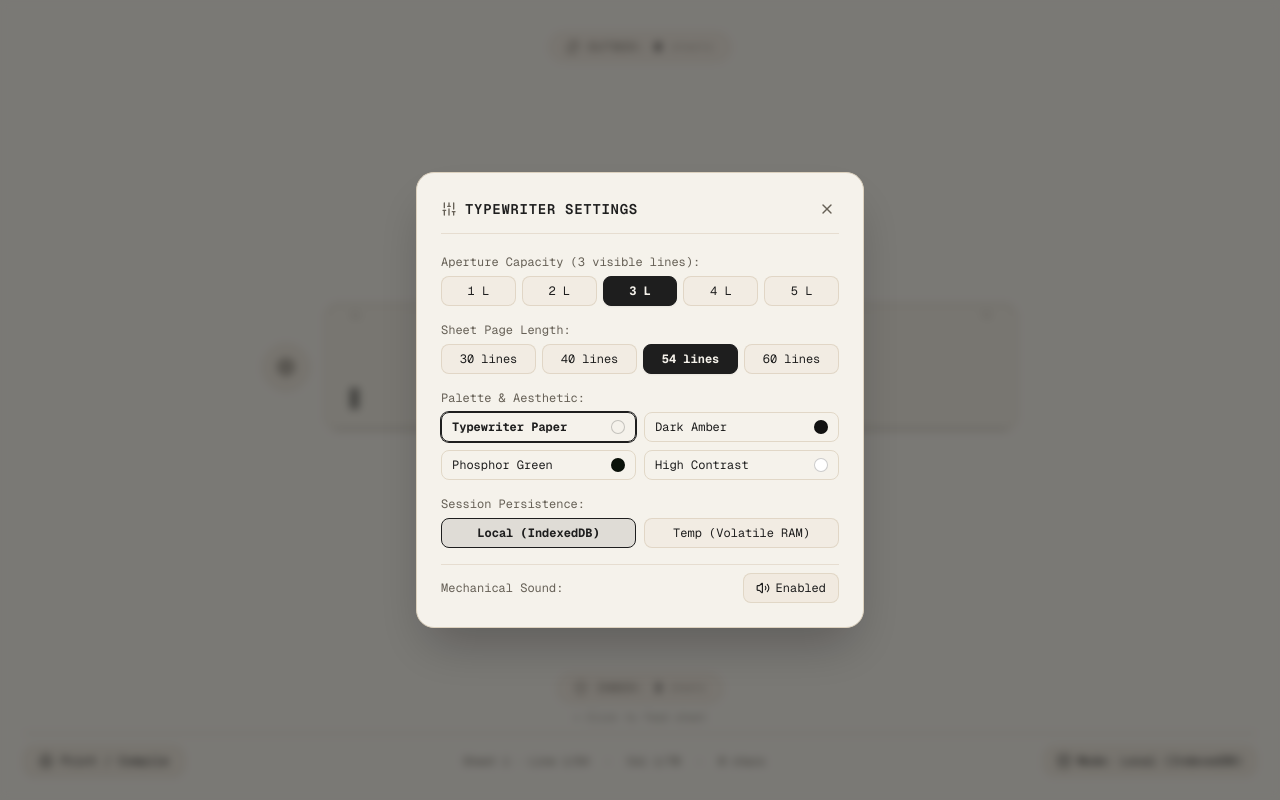
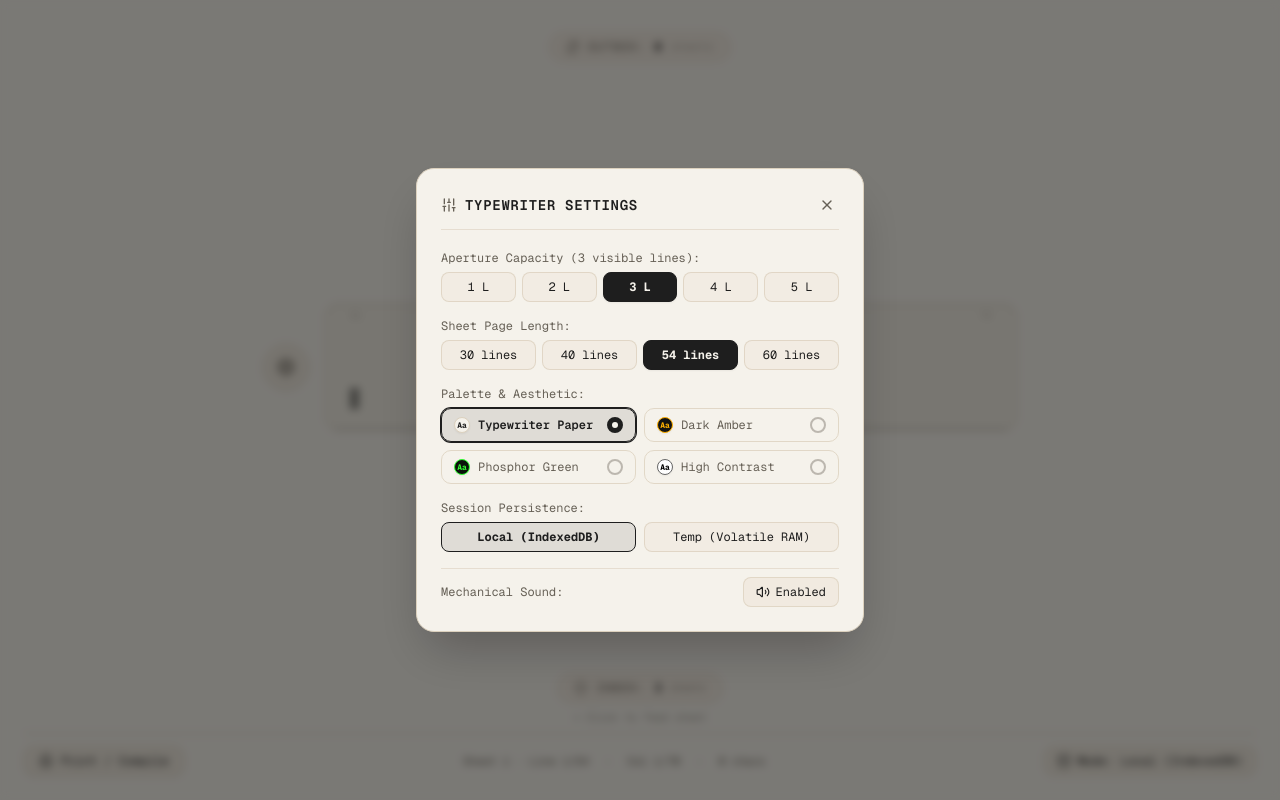
Before and after one commit to timfromtheborder/minitype, a Next.js app: page / in a window 1280 px wide. Both pictures are taken after a click on the button "Settings (Aperture, Palette, Page Size)". Built offline with nearby package versions, Linux system fonts and the light colour scheme.

Commit message:
feat: strike out highlighted text on any keystroke and fix palette radio button indicator

```diff
--- a/src/components/modals/SettingsDrawer.tsx
+++ b/src/components/modals/SettingsDrawer.tsx
@@ -115,25 +115,76 @@ export const SettingsDrawer: React.FC<SettingsDrawerProps> = ({
             <label className="text-muted-foreground">Palette & Aesthetic:</label>
             <div className="grid grid-cols-2 gap-2">
               {[
-                { id: 'typewriter', label: 'Typewriter Paper', preview: 'bg-[#F5F2EB] text-[#1E1E1E]' },
-                { id: 'dark-amber', label: 'Dark Amber', preview: 'bg-[#121212] text-[#FFB000]' },
-                { id: 'phosphor', label: 'Phosphor Green', preview: 'bg-[#0A120A] text-[#33FF33]' },
-                { id: 'high-contrast', label: 'High Contrast', preview: 'bg-white text-black' },
-              ].map((scheme) => (
+                {
+                  id: 'typewriter',
+                  label: 'Typewriter Paper',
+                  bg: '#F5F2EB',
+                  fg: '#1E1E1E',
+                  border: '#DCD1BE',
+                },
+                {
+                  id: 'dark-amber',
+                  label: 'Dark Amber',
+                  bg: '#121212',
+                  fg: '#FFB000',
+                  border: '#FFB000',
+                },
+                {
+                  id: 'phosphor',
+                  label: 'Phosphor Green',
+                  bg: '#0A120A',
+                  fg: '#33FF33',
+                  border: '#33FF33',
+                },
+                {
+                  id: 'high-contrast',
+                  label: 'High Contrast',
+                  bg: '#FFFFFF',
+                  fg: '#000000',
+                  border: '#666666',
+                },
+              ].map((scheme) => {
+                const isSelected = manifest.colorScheme === scheme.id;
+                return (
                   <button
                     key={scheme.id}
                     type="button"
                     onClick={() => onUpdateManifest({ colorScheme: scheme.id as ColorScheme })}
-                  className={`py-1.5 px-2.5 rounded-md border text-left flex items-center justify-between transition-all cursor-pointer ${
-                    manifest.colorScheme === scheme.id
-                      ? 'border-primary ring-1 ring-primary font-bold'
-                      : 'border-border/80 hover:bg-muted/70'
+                    className={`py-2 px-3 rounded-lg border text-left flex items-center justify-between transition-all cursor-pointer ${
+                      isSelected
+                        ? 'border-primary ring-1 ring-primary bg-primary/10 text-foreground font-semibold shadow-xs'
+                        : 'border-border/80 hover:bg-muted/60 text-muted-foreground hover:text-foreground'
                     }`}
                   >
-                  <span>{scheme.label}</span>
-                  <span className={`w-3.5 h-3.5 rounded-full border border-black/20 ${scheme.preview}`} />
+                    <div className="flex items-center gap-2">
+                      <span
+                        className="w-4 h-4 rounded-full border shadow-xs flex items-center justify-center text-[8px] font-mono font-bold shrink-0"
+                        style={{
+                          backgroundColor: scheme.bg,
+                          color: scheme.fg,
+                          borderColor: scheme.border,
+                        }}
+                      >
+                        Aa
+                      </span>
+                      <span className="truncate">{scheme.label}</span>
+                    </div>
+
+                    {/* Functional Radio Button Indicator */}
+                    <div
+                      className={`w-4 h-4 rounded-full border-2 flex items-center justify-center transition-all shrink-0 ml-1.5 ${
+                        isSelected
+                          ? 'border-primary bg-primary'
+                          : 'border-muted-foreground/40 bg-transparent'
+                      }`}
+                    >
+                      {isSelected && (
+                        <div className="w-1.5 h-1.5 rounded-full bg-background" />
+                      )}
+                    </div>
                   </button>
-              ))}
+                );
+              })}
             </div>
           </div>
 
--- a/src/hooks/useTypingEngine.ts
+++ b/src/hooks/useTypingEngine.ts
@@ -65,7 +65,9 @@ export function useTypingEngine() {
       // 6. Printable character entry (length 1, no modifier keys)
       if (e.key.length === 1 && !e.ctrlKey && !e.altKey && !e.metaKey) {
         e.preventDefault();
-        if (e.key === ' ') {
+        if (store.isHighlighting) {
+          typewriterAudio.playStrike();
+        } else if (e.key === ' ') {
           typewriterAudio.playSpace();
         } else {
           typewriterAudio.playKeyClick();
--- a/src/stores/typingStore.ts
+++ b/src/stores/typingStore.ts
@@ -114,13 +114,13 @@ export const useTypingStore = create<TypingStore>((set, get) => ({
     let highlightHead = state.highlightHead;
     let activeLineIndex = state.activeLineIndex;
 
-    // 1. If currently in highlight mode, printable key aborts the highlight sequence:
-    // Reverts all 'highlighted' cells to 'standard', snaps cursor to drafting head.
+    // 1. If currently in highlight mode, any keystroke immediately strikes out highlighted text:
+    // Converts all 'highlighted' cells to 'struck', clears highlight mode, and snaps cursor to drafting head.
     if (isHighlighting) {
       lines = lines.map((line) => ({
         ...line,
         cells: line.cells.map((cell) =>
-          cell.state === 'highlighted' ? { ...cell, state: 'standard' as const } : cell
+          cell.state === 'highlighted' ? { ...cell, state: 'struck' as const } : cell
         ),
       }));
       isHighlighting = false;
```
Also changed, not shown: 1 other file (tests, documents, lock files or other folders). Lines whose indentation alone changed are shown as unchanged.
